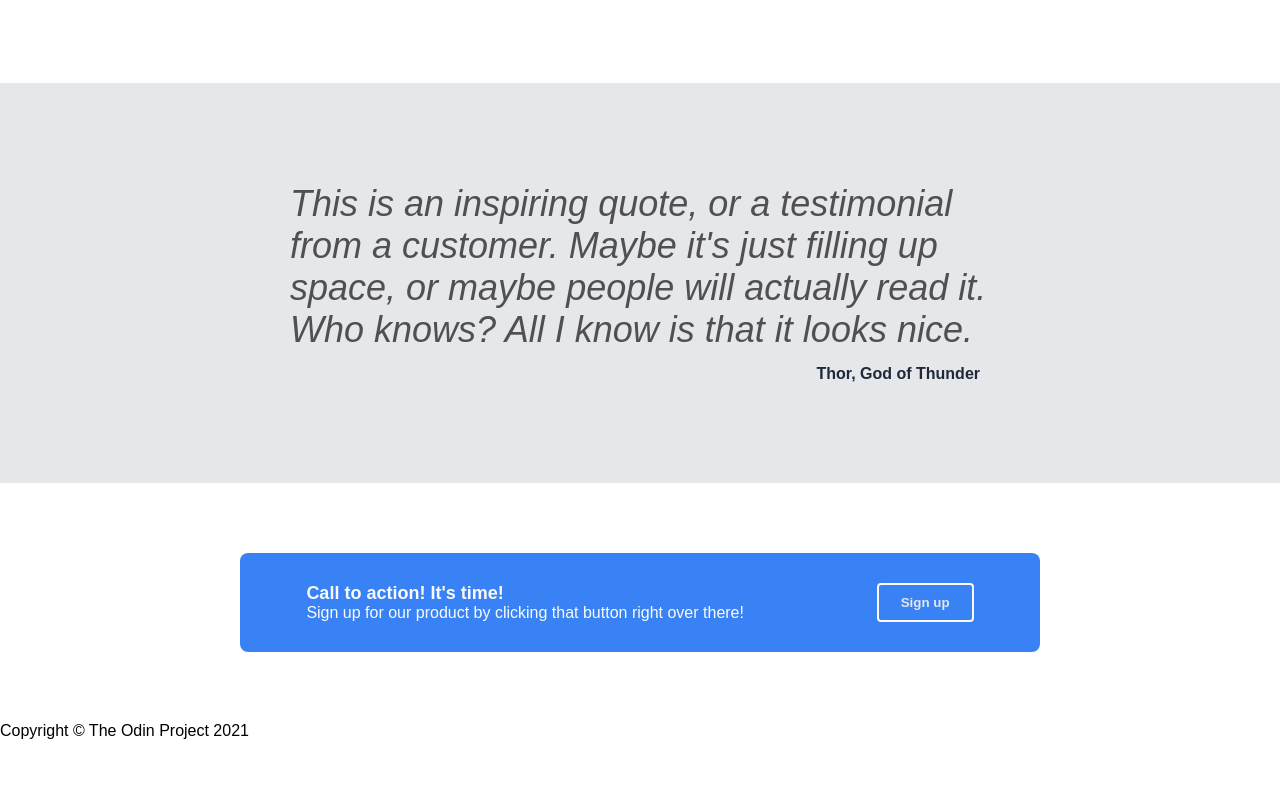
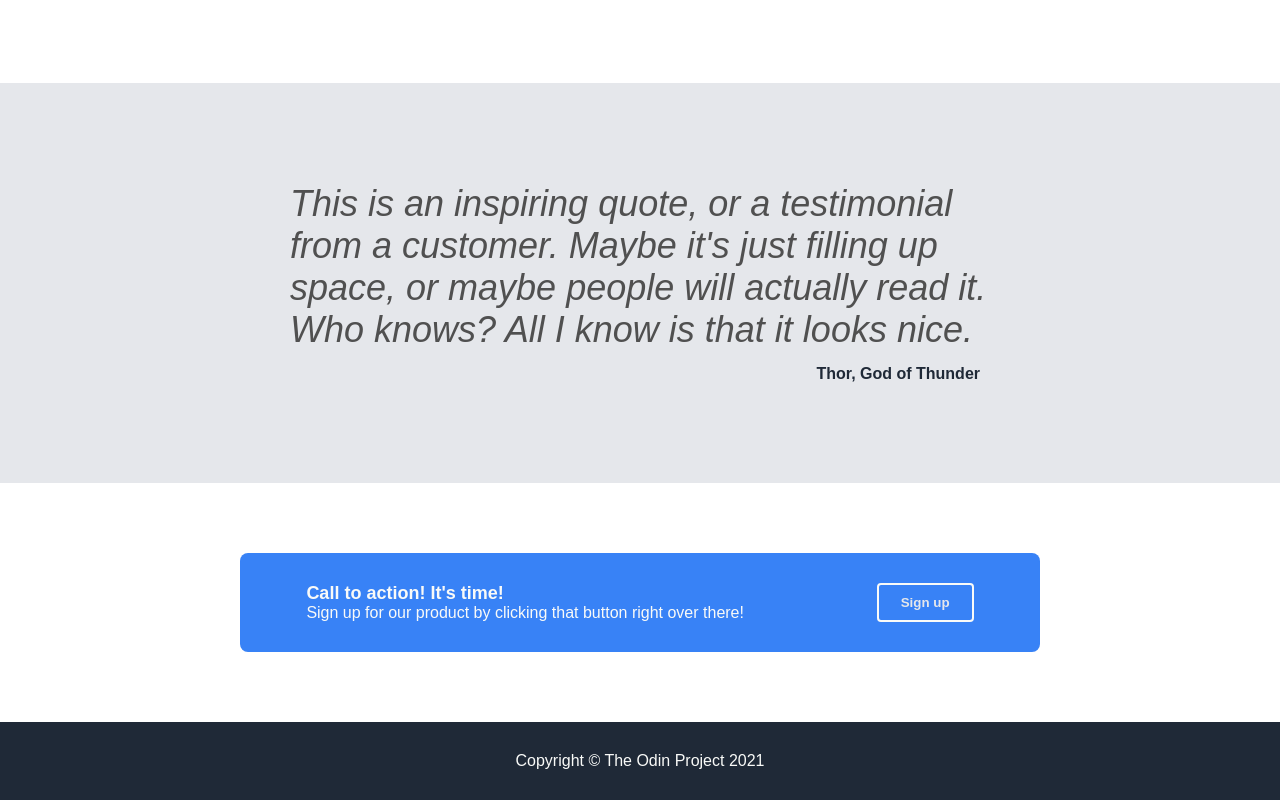
Before and after one commit to jpro13/odin-landing-page, a plain HTML site: page index.html in a window 1280 px wide. Shown: the part 875-1675 px from the top of the page. Before the commit the page ends 1615 px from the top, so only its background shows below. Drawn offline with Linux system fonts and the light colour scheme.

Commit message:
Add css to footer

```diff
--- a/styles.css
+++ b/styles.css
@@ -155,3 +155,12 @@ button {
 .cta-container button {
     border: 2px solid #f9faf8;
 }
+
+.footer {
+    background-color: #1F2937;
+    color:#f9faf8;
+    display: flex;
+    justify-content: center;
+    align-items: center;
+    padding: 30px;
+}
```
